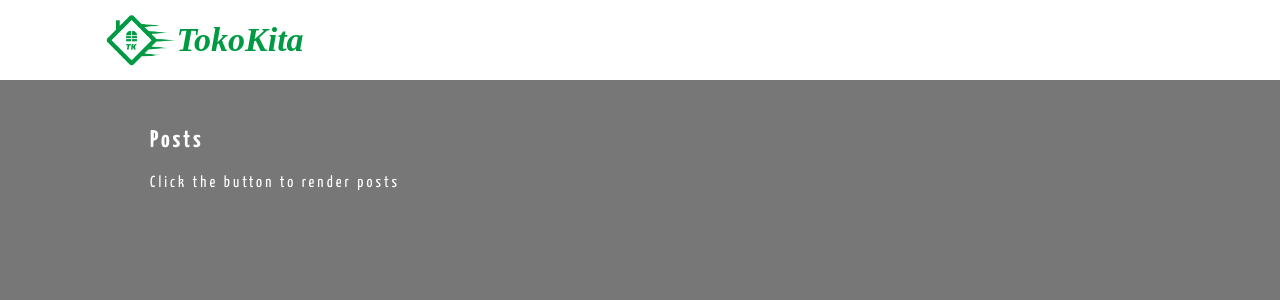
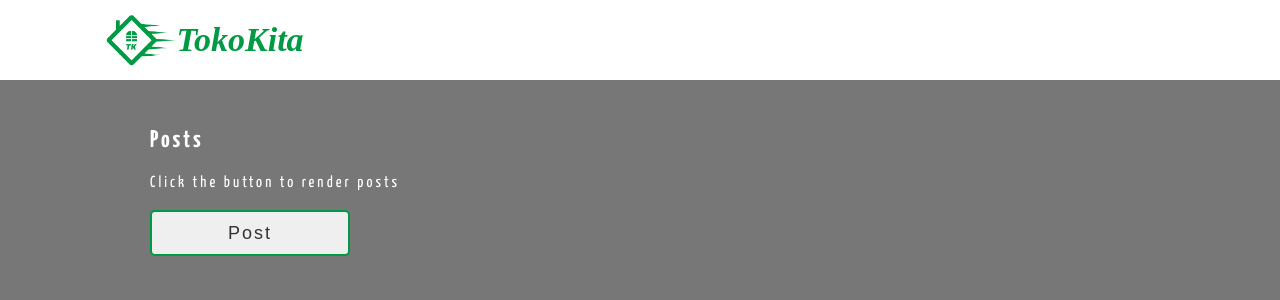
Before and after one commit to ridhoajibx/react-enzyme-testing, a React (Create React App) app: page / in a window 1280 px wide. Shown: the top 300 px of the page. Built offline with nearby package versions, Linux system fonts and the light colour scheme; a web font is replaced by a local one.

Commit message:
[ridho] - Button Component - WIP

```diff
--- /dev/null
+++ b/src/components/Buttons/all/Button.js
@@ -0,0 +1,10 @@
+import React from 'react';
+
+export const Button = (props) => {
+    const { children } = props;
+    return (
+        <button {...props}>
+            <span>{children}</span>
+        </button>
+    )
+}
--- /dev/null
+++ b/src/components/Buttons/index.js
@@ -0,0 +1,6 @@
+import "./scss/button.scss";
+
+import { Button } from "./all/Button";
+
+
+export { Button };
--- /dev/null
+++ b/src/components/Buttons/scss/button.scss
@@ -0,0 +1,56 @@
+button {
+    position: relative;
+    display: block;
+    width: 200px;
+    line-height: 40px;
+    font-size: 18px;
+    font-family: sans-serif;
+    text-decoration: none;
+    color: #333;
+    border: 2px solid #333;
+    border-radius: 5px;
+    letter-spacing: 2px;
+    text-align: center;
+    transition: all 0.35s;
+
+    span {
+        position: relative;
+        z-index: 2;
+    }
+
+    &:hover {
+        color: #fff;
+        cursor: pointer;
+    }
+
+    &:hover:after {
+        width: 100%;
+    }
+
+    &:after {
+        position: absolute;
+        content: "";
+        top: 0;
+        left: 0;
+        width: 0;
+        height: 100%;
+        background: #ff003b;
+        transition: all 0.35s;
+    }
+
+    &.btn-primary {
+        border: 2px solid #009a44;
+
+        &:after {
+            background: #009a44;
+        }
+    }
+
+    &.btn-danger {
+        border: 2px solid #ff003b;
+
+        &:after {
+            background: #ff003b;
+        }
+    }
+}
--- a/src/components/Headline/index.js
+++ b/src/components/Headline/index.js
@@ -1,4 +1,5 @@
 import React from 'react';
+import { Button } from '../Buttons';
 import "./headline.scss";
 
 function Headline(props) {
@@ -7,6 +8,11 @@ function Headline(props) {
         <div data-test="headline-test" className="headline">
             <h1 data-test="title">{title && title}</h1>
             <p data-test="desc">{desc && desc}</p>
+
+            <Button onClick={e => {
+                e.preventDefault()
+                console.log("test button")
+            }} type="button" className="btn-primary">Post</Button>
         </div>
     )
 }
```
Also changed, not shown: src/actions/posts/action.js (added, +7 -0 lines).
